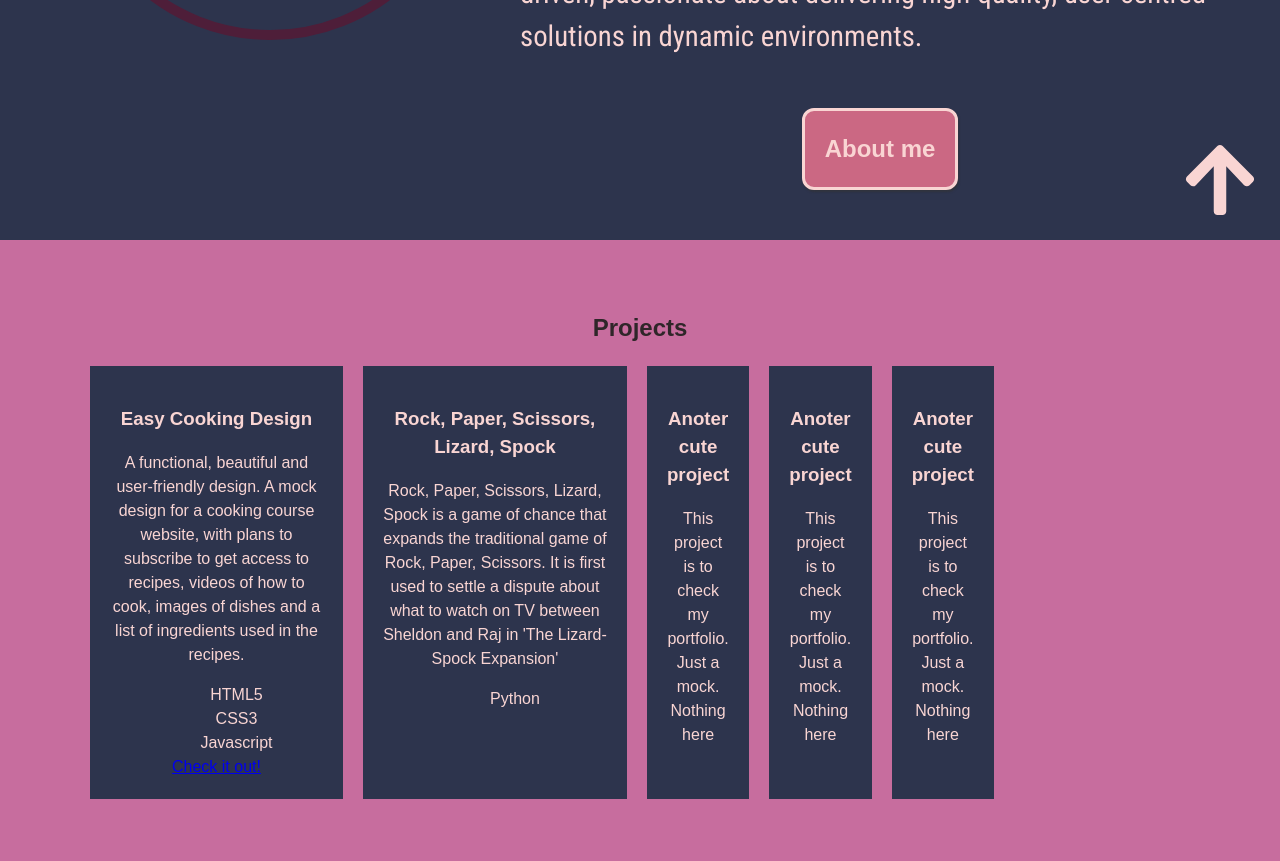
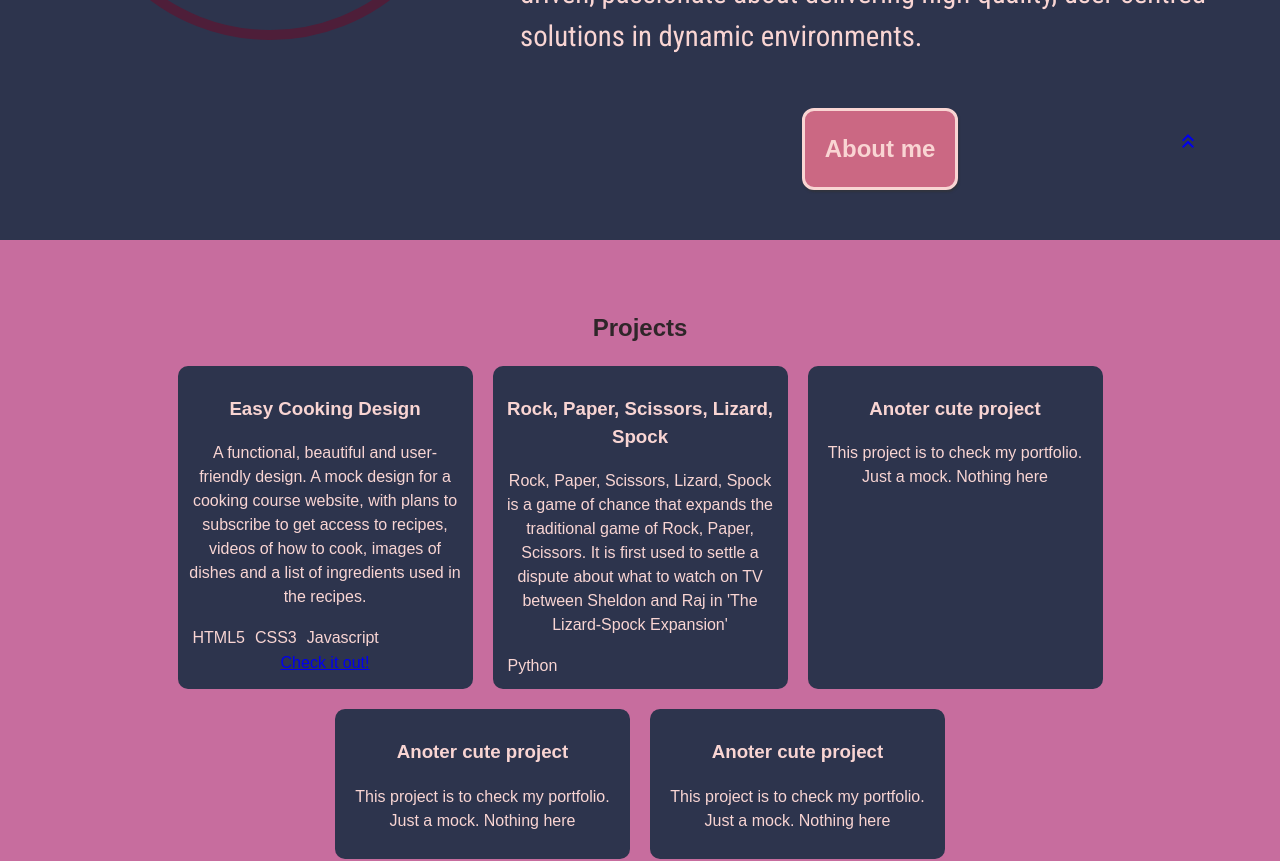
Before and after one commit to laislodi/portfolio, a React (Create React App) app: page / in a window 1280 px wide. Shown: the part 560-1421 px from the top of the page. Built offline with nearby package versions, Linux system fonts and the light colour scheme; grey boxes are pictures that could not be loaded.

Commit message:
Adjust Projects section
- Replace react-icons for svg images
- Fix back-to-top buttom
- TODO: Add styling for the back-to-top buttom

```diff
--- a/package.json
+++ b/package.json
@@ -8,7 +8,6 @@
     "loader-utils": "3.2.1",
     "react": "^19.0.0",
     "react-dom": "^19.0.0",
-    "react-icons": "^5.4.0",
     "react-scripts": "5.0.1"
   },
   "devDependencies": {
--- a/src/components/Projects/Projects.css
+++ b/src/components/Projects/Projects.css
@@ -4,8 +4,10 @@
 
 #projects .project-list {
   list-style: none;
+  padding: 0;
   display: flex;
-  width: 80%;
+  justify-content: center;
+  flex-wrap: wrap;
   gap: 20px;
 }
 
@@ -15,15 +17,29 @@
   right: 80px;
 }
 
-.back-button-icon {
-  height: 20px;
-  width: 20px;
+.project-info {
+  flex-basis: 40%;
+  background-color: var(--accent-dark-blue);
+  border-radius: 10px;
+  color: var(--white);
+  padding: 10px;
+  width: 45%;
+  max-width: 450px;
 }
 
-.project-info {
-  background-color: var(--accent-dark-blue);
-  color: var(--white);
-  padding: 20px;
+ul.tech-list {
+  display: flex;
+  padding-left: 0;
+}
+
+ul.tech-list li {
+  padding: 1px 5px;
+}
+
+ul.tech-list li:hover {
+  border: 1px solid var(--shadow-pink);
+  box-shadow: 2px 2px 2px var(--shadow-pink);
+  border-radius: 6px;
 }
 
 .project-list li {
@@ -32,7 +48,11 @@
 
 }
 
-
+@media(min-width: 1280px) {
+  .project-info {
+    flex-basis: 25%;
+  }
+}
 
 @media (max-width: 1200px) {}
 
--- a/src/components/Projects/Projects.jsx
+++ b/src/components/Projects/Projects.jsx
@@ -1,8 +1,6 @@
 // This component is gonna be used to show my personal projects
 import { RESUME } from "../../assets/data/resume.js";
 import "./Projects.css";
-import { FaArrowUp } from "react-icons/fa";
-import { IconContext } from "react-icons"
 
 export default function Projects() {
   const projects = RESUME["projects"];
@@ -10,30 +8,24 @@ export default function Projects() {
   return (
     <section id="projects">
       <h2>Projects</h2>
-      <div className="back-button">
-        <IconContext.Provider value={{
-          size: "80px",
-          color: "var(--white)"
-        }}>
-          <div className="back-button-icon">
-            {/* TODO: Make this button sticky and appearing just on the second section */}
-            <a href="#home"><FaArrowUp /></a>
-          </div>
-        </IconContext.Provider>
-      </div>
+      <a href="#" className="back-button">
+        <span class="material-icons">
+          keyboard_double_arrow_up
+        </span>
+      </a>
       <ul className="project-list">
-        {projects.map((project) => (
-          <div className="project-info" key={project.name}>
+        {projects.map((project, index) => (
+          <div key={project.name.concat(index.toString())} className="project-info">
             <h3>{project.name}</h3>
             <p>{project.description}</p>
             <ul className="tech-list">
-              {project.languages.map((language) => (
-                <li key={language}>
+              {project.languages.map((language, i) => (
+                <li key={project.name.concat("-lang-").concat(i.toString())}>
                   {language}
                 </li>
               ))}
-              {project.technologies.map((technology) => (
-                <li key={technology}>
+              {project.technologies.map((technology, i) => (
+                <li key={project.name.concat("-tech-").concat(i.toString())}>
                   {technology}
                 </li>
               ))}
```
Also changed, not shown: 1 other file (tests, documents, lock files or other folders).
